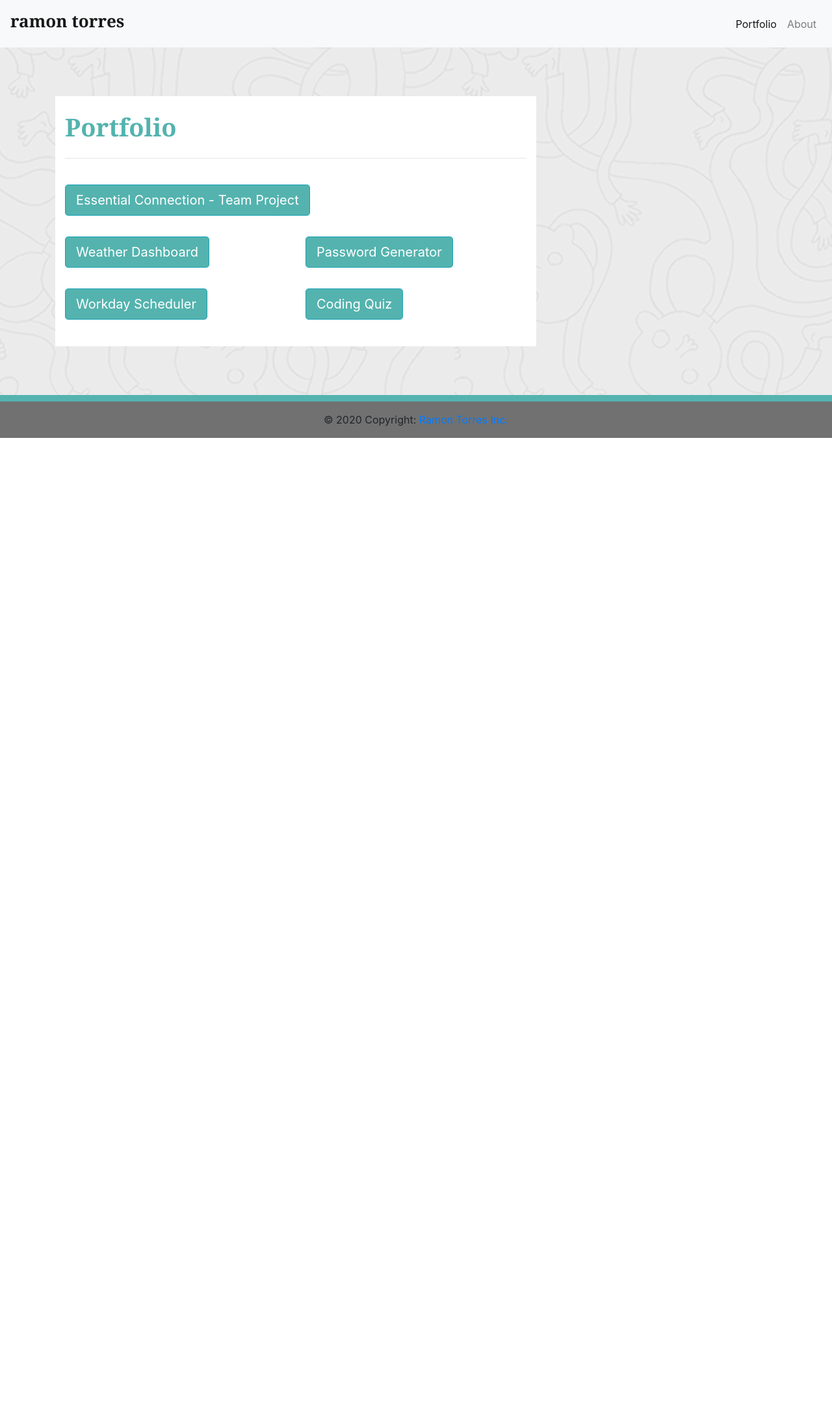
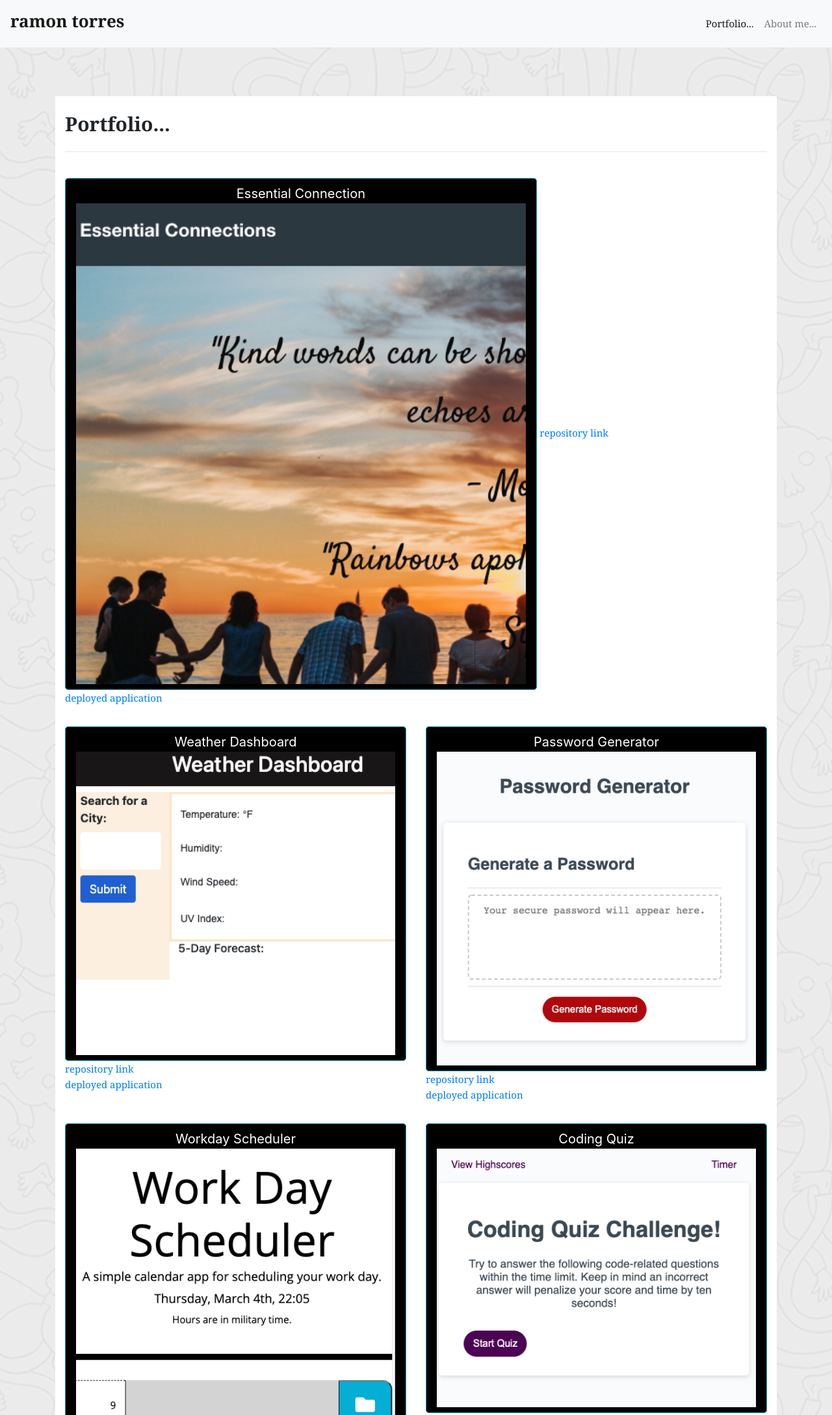
Before and after one commit to mrramontorres/portfolio, a plain HTML site: page portfolio.html in a window 1280 px wide. Shown: the top 2178 px of the page at 65% size. Before the commit the page ends 800 px from the top, so only its background shows below. Drawn offline with nearby package versions, Linux system fonts and the light colour scheme.

Commit message:
changes for the homework

```diff
--- a/portfolio.html
+++ b/portfolio.html
@@ -18,38 +18,58 @@
             <button class="navbar-toggler" type="button" data-toggle="collapse" data-target="#navbarNavDropdown" aria-controls="navbarNavDropdown" aria-expanded="false" aria-label="Toggle navigation">
                 <span class="navbar-toggler-icon"></span>
             </button>
-            <div class="collapse navbar-collapse" id="navbarSupportedContent">
+            <div class="collapse navbar-collapse" id="navbarNavDropdown">
                 <ul class="navbar-nav ml-auto">
-                    <li class="nav-item active"><a class="nav-link" href="portfolio.html">Portfolio <span class="sr-only">(current)</span></a></li>
-                    <li class="nav-item"><a class="nav-link" href="index.html">About</a></li>
+                    <li class="nav-item active"><a class="nav-link" href="portfolio.html">Portfolio...<span class="sr-only">(current)</span></a></li>
+                    <li class="nav-item"> <a class="nav-link" href="index.html">About me...</a></li>
                 </ul>
             </div>
         </nav>
 
         <!-- Portfolio of Buttons -->
         <article class="container">
-             <div class="col-12 col-md-8">
-                    <h1 class="display-4">Portfolio</h1>
+             <div class="col-12 col-md-12">
+                    <h1 class="display-4">Portfolio...</h1>
                     <hr class="my-4"></h1>
                     <div class="row">
                         <div class="col-md py-3">
-                            <a href="https://mrramontorres.github.io/project-1/" class="btn btn-info btn-primary btn-lg" role="button"> Essential Connection - Team Project</a>
+                            <div class="btn btn-info btn-primary btn-lg" role="button"> Essential Connection
+                                <img src="Assets/Images/Portfolio/essential.png" class="card-img-top rounded-0" alt="Application images.">
+                            </div>
+                            <a href="https://github.com/mrramontorres/project-1">repository link</a><br>
+                            <a href="https://mrramontorres.github.io/project-1/">deployed application</a>
                         </div>
                     </div>
                     <div class="row">
                         <div class="col-md py-3">
-                            <a href="https://mrramontorres.github.io/weather-dashboard/" class="btn btn-info btn-primary btn-lg" role="button">Weather Dashboard</a>
+                            <div class="btn btn-info btn-primary btn-lg" role="button">Weather Dashboard
+                                <img src="Assets/Images/Portfolio/weather.png" class="card-img-top rounded-0" alt="Application images.">
+                            </div>
+                            <a href="https://github.com/mrramontorres/weather-dashboard/">repository link</a><br>
+                            <a href="https://mrramontorres.github.io/weather-dashboard/">deployed application</a>
                         </div>
                         <div class="col py-3">
-                            <a href="https://mrramontorres.github.io/password-generator/" class="btn btn-info btn-primary btn-lg" role="button">Password Generator</a>
+                            <div class="btn btn-info btn-primary btn-lg" role="button">Password Generator
+                                <img src="Assets/Images/Portfolio/password.png" class="card-img-top rounded-0" alt="Application images.">
+                            </div>
+                            <a href="https://github.com/mrramontorres/password-generator/">repository link</a><br>
+                            <a href="https://mrramontorres.github.io/password-generator/">deployed application</a>
                         </div>
                     </div>
                     <div class="row">
                         <div class="col-md py-3">
-                            <a href="https://mrramontorres.github.io/work-day-scheduler/index.html" class="btn btn-info btn-primary btn-lg" role="button">Workday Scheduler</a>
+                            <div class="btn btn-info btn-primary btn-lg" role="button">Workday Scheduler
+                                <img src="Assets/Images/Portfolio/scheduler.png" class="card-img-top rounded-0" alt="Application images."></a>
+                            </div>
+                            <a href="https://github.com/mrramontorres/work-day-scheduler/">repository link</a><br>
+                            <a href="https://mrramontorres.github.io/work-day-scheduler/index.html/">deployed application</a>
                         </div>
                         <div class="col py-3">
-                            <a href="https://mrramontorres.github.io/code-quiz/quiz.html" class="btn btn-info btn-primary btn-lg" role="button">Coding Quiz</a>
+                            <div class="btn btn-info btn-primary btn-lg" role="button">Coding Quiz
+                                <img src="Assets/Images/Portfolio/quiz.png" class="card-img-top rounded-0" alt="Application images."></a>
+                            </div>
+                            <a href="https://github.com/mrramontorres/code-quiz/">repository link</a><br>
+                            <a href="https://mrramontorres.github.io/code-quiz/quiz.html">deployed application</a>
                         </div>
                     </div>
             </div>
--- a/styles.css
+++ b/styles.css
@@ -8,9 +8,8 @@ main{
 
 h1.navbar-brand{
     font-family: Georgia, 'Times New Roman', Times, serif;
-    font-weight: 700;
+    font-weight: 600;
     font-size: 26px;
-    color:#54b3ae;
 }
 
 /* Website - Article style */
@@ -19,7 +18,7 @@ h1.navbar-brand{
     margin-bottom: 75px;
     margin-left: 25px;
 }
-.col-md-8{
+.col-md-12{
     background-color: white;
     padding-bottom: 25px;
 }
@@ -29,15 +28,20 @@ h1.navbar-brand{
 h1.display-4 {
     font-family: Georgia, 'Times New Roman', Times, serif;
     font-weight: 600;
-    font-size: 38px;
-    color:#54b3ae;
+    font-size: 30px;
     padding-top: 25px;
+}
+h2.display-4, a{
+    font-family: Georgia, 'Times New Roman', Times, serif;
+    font-weight: 300;
+    font-size: 15px;
+    padding-top: 0px;
 }
 
 
 /* Contact Page - Button Style */
 .btn-primary, .btn-primary:hover, .btn-primary:active, .btn-primary:visited {
-    background-color: #54b3ae !important;
+    background-color: #000000 !important;
 }
 
 .button.btn.btn-primary{
```
Also changed, not shown: index.html (+14 -7 lines), Assets/Images/Portfolio/Art-2.png (deleted), Assets/Images/Portfolio/Art-3.png (deleted), Assets/Images/Portfolio/Art-4.png (deleted), Assets/Images/Portfolio/Art-5.png (deleted), Assets/Images/Portfolio/essential.png (added), Assets/Images/Portfolio/password.png (added), Assets/Images/Portfolio/quiz.png (added), Assets/Images/Portfolio/scheduler.png (added), Assets/Images/Portfolio/weather.png (added), 3 other files.
